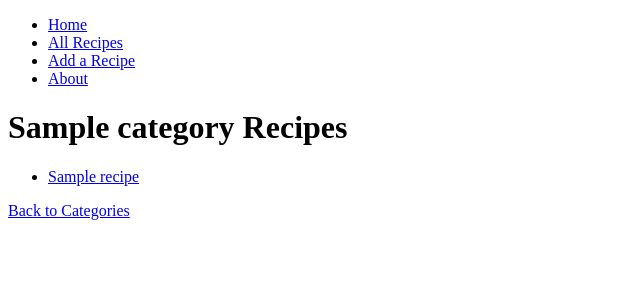
After one commit to danaeme/django-crud-app-lab2, a Django app: page /categories/1/ in a window 1280 px wide. The commit adds this page. Shown: the top 300 px of the page, without its empty margins (0-640 px from the left). Run offline with Django 5.2, Linux system fonts and the light colour scheme; tables that the repository leaves empty hold one stand-in row (values such as "Sample post").

Commit message:
Second Categories model added, CRUD in admin working

```diff
--- a/danaemecrudapp2/my_app/admin.py
+++ b/danaemecrudapp2/my_app/admin.py
@@ -1,5 +1,6 @@
 from django.contrib import admin
-from .models import Recipe
+from .models import Recipe, Category
 
 # Register your models here.
 admin.site.register(Recipe)
+admin.site.register(Category)
--- a/danaemecrudapp2/my_app/models.py
+++ b/danaemecrudapp2/my_app/models.py
@@ -1,4 +1,10 @@
 from django.db import models
+
+class Category(models.Model):
+    name = models.CharField(max_length=100)
+
+    def __str__(self):
+        return self.name
 
 class Recipe(models.Model):
     title = models.CharField(max_length=100)
@@ -6,6 +12,8 @@ class Recipe(models.Model):
     instructions = models.TextField()
     prep_time = models.IntegerField()
     cook_time = models.IntegerField()
+    category = models.ForeignKey(Category, on_delete=models.CASCADE, null=True)
+
 
     def __str__(self):
         return self.title
--- a/danaemecrudapp2/my_app/templates/home.html
+++ b/danaemecrudapp2/my_app/templates/home.html
@@ -4,4 +4,5 @@
   <h1>Welcome to the Recipe App!</h1>
   <p>Discover and share your favorite recipes!</p>
   <a href="/admin/">Admin</a>
+  <a href="{% url 'categories-index' %}">All Categories</a>
 {% endblock %}
--- /dev/null
+++ b/danaemecrudapp2/my_app/templates/recipes/recipes_by_category.html
@@ -0,0 +1,17 @@
+{% extends 'base.html' %}
+
+{% block content %}
+  <h1>{{ category.name }} Recipes</h1>
+
+  {% if recipes %}
+    <ul>
+      {% for recipe in recipes %}
+        <li><a href="{% url 'recipe-detail' recipe.id %}">{{ recipe.title }}</a></li>
+      {% endfor %}
+    </ul>
+  {% else %}
+    <p>No recipes in this category yet.</p>
+  {% endif %}
+
+  <a href="{% url 'categories-index' %}">Back to Categories</a>
+{% endblock %}
--- a/danaemecrudapp2/my_app/urls.py
+++ b/danaemecrudapp2/my_app/urls.py
@@ -6,9 +6,11 @@ urlpatterns = [
     path('', views.home, name='home'),
     path('about/', views.about, name='about'),
     path('recipes/', views.recipe_index, name='recipe-index'),
-    path('recipes/<int:recipe_id>/', views.recipe_detail, name='recipe-detail'),
     path('recipes/create/', views.RecipeCreate.as_view(), name='recipe-create'),
     path('recipes/<int:pk>/update/', views.RecipeUpdate.as_view(), name='recipe-update'),
     path('recipes/<int:pk>/delete/', views.RecipeDelete.as_view(), name='recipe-delete'),
-    path('admin/', admin.site.urls),
+    path('recipes/<int:recipe_id>/', views.recipe_detail, name='recipe-detail'),
+    path('categories/', views.category_list, name='categories-index'),
+    path('categories/<int:category_id>/', views.recipes_by_category, name='recipes-by-category'),
+    path('categories/<int:pk>/delete/', views.CategoryDelete.as_view(), name='category-delete'),
 ]
--- a/danaemecrudapp2/my_app/views.py
+++ b/danaemecrudapp2/my_app/views.py
@@ -1,5 +1,5 @@
 from django.shortcuts import render, redirect
-from .models import Recipe
+from .models import Recipe, Category
 from django.views.generic.edit import CreateView, UpdateView, DeleteView
 
 
@@ -14,24 +14,36 @@ def recipe_index(request):
     return render(request, 'recipes/index.html', {'recipes': recipes})
 
 def recipe_detail(request, recipe_id):
-    recipe = Recipe.objects.get(id=recipe_id)  # Fetch the recipe using its ID
+    recipe = Recipe.objects.get(id=recipe_id)
     return render(request, 'recipes/detail.html', {'recipe': recipe})
+
+def category_list(request):
+    categories = Category.objects.all()
+    return render(request, 'categories/category_index.html', {'categories': categories})
+
+def recipes_by_category(request, category_id):
+    category = Category.objects.get(id=category_id)
+    recipes = Recipe.objects.filter(category=category)
+    return render(request, 'recipes/recipes_by_category.html', {'category': category, 'recipes': recipes})
 
 class RecipeCreate(CreateView):
     model = Recipe
     fields = ['title', 'ingredients', 'instructions', 'prep_time', 'cook_time']
-    success_url = '/recipes/'  # Redirect to the index page after creation
+    success_url = '/recipes/'
     template_name = 'recipes/recipe_form.html'
 
-# view for editing recipes
 class RecipeUpdate(UpdateView):
     model = Recipe
     fields = ['title', 'ingredients', 'instructions', 'prep_time', 'cook_time']
     template_name = 'recipes/recipe_form.html'
-    success_url = '/recipes/'  # Redirect after updating
+    success_url = '/recipes/'
 
-# View for deleting recipes
 class RecipeDelete(DeleteView):
     model = Recipe
     template_name = 'recipes/recipe_confirm_delete.html'
     success_url = '/recipes/'
+
+class CategoryDelete(DeleteView):
+    model = Category
+    template_name = 'categories/category_confirm_delete.html'
+    success_url = '/categories/'
```
Also changed, not shown: danaemecrudapp2/my_app/forms.py (added, +12 -0 lines), danaemecrudapp2/my_app/templates/categories/category_confirm_delete.html (added, +10 -0 lines), danaemecrudapp2/my_app/templates/categories/category_index.html (added, +11 -0 lines), danaemecrudapp2/my_app/templates/recipes/index.html (+7 -0 lines), danaemecrudapp2/my_app/templates/recipes/recipe_form.html (+25 -1 lines), danaemecrudapp2/my_app/migrations/0003_category_recipe_category.py (added).
